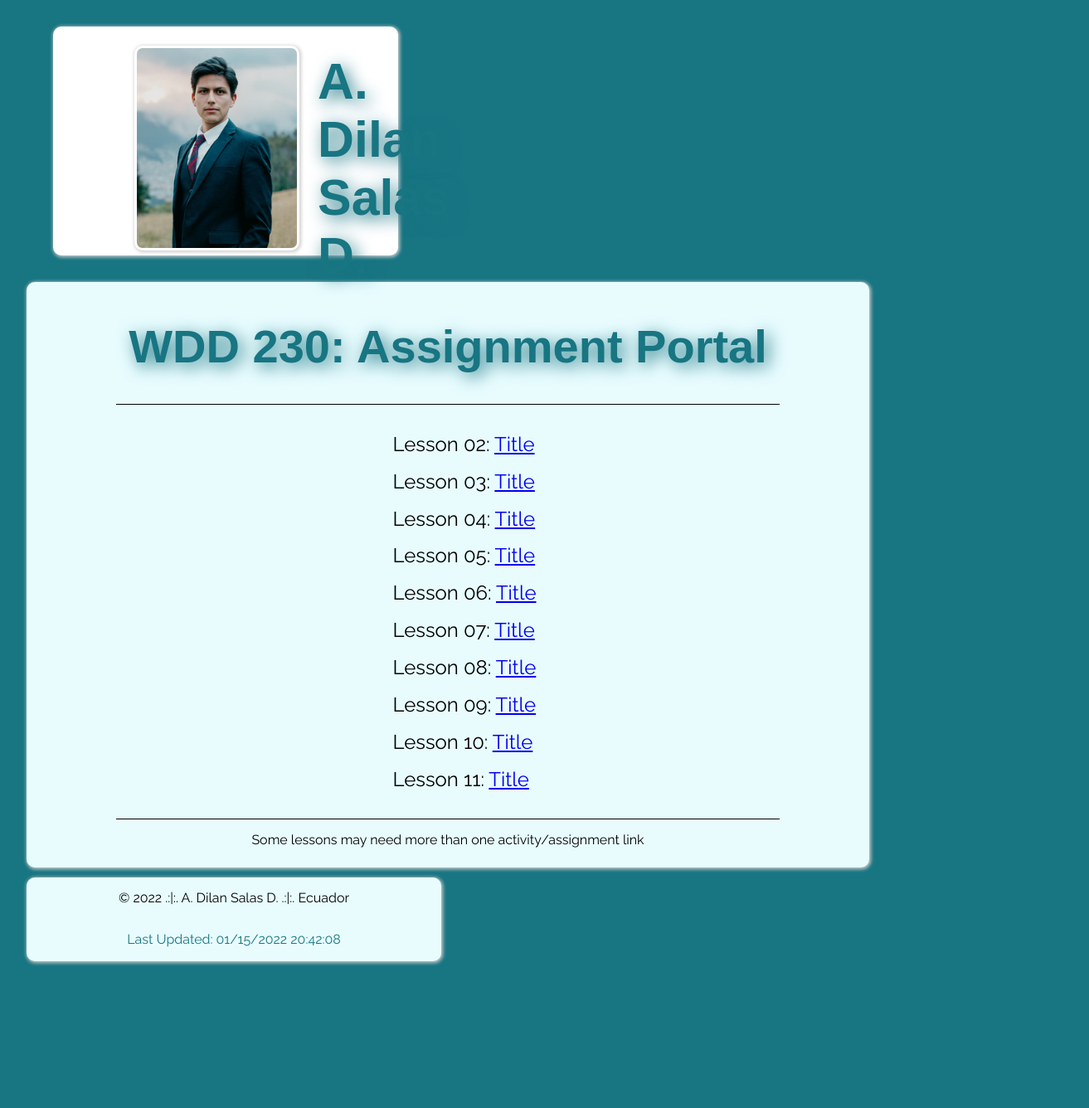
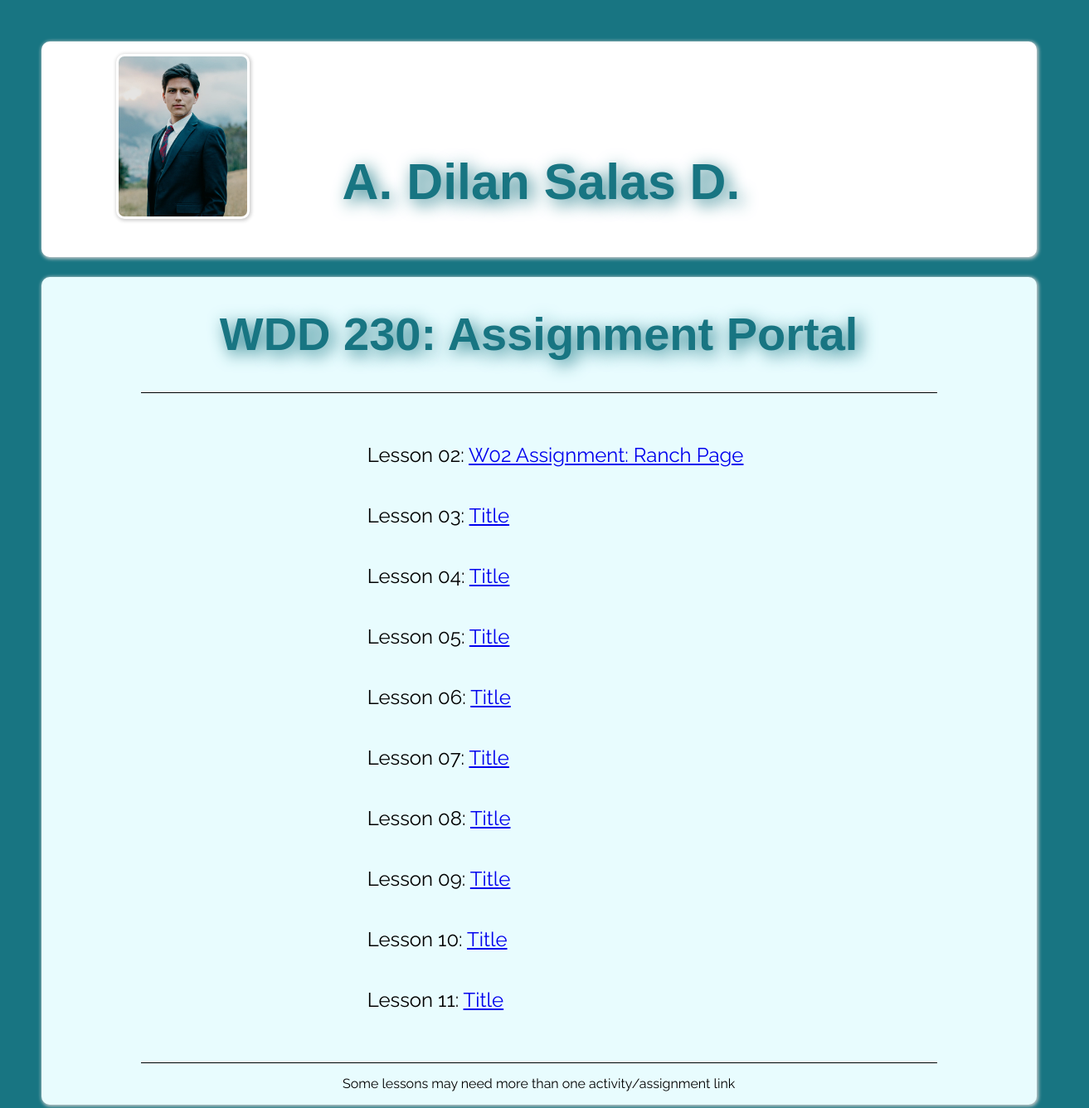
Before and after one commit to adylansd28/wdd230, a plain HTML site: page index.html in a window 1280 px wide. Shown: the top 1336 px of the page at 83% size, 1313 px wide, since content can reach past the window. Before the commit the page ends 1191 px from the top, so only its background shows below. Drawn offline with nearby package versions, Linux system fonts and the light colour scheme; a web font is replaced by a local one.

Commit message:
Corrections Week 02 Ranch

```diff
--- a/css/medium.css
+++ b/css/medium.css
@@ -1,6 +1,13 @@
 @media only screen and (min-width: 32.5em) {
-    header, body {
-        max-width: 400px;
-        margin: 2em;
+    header, body, main {
+        width: 1200px;
+        padding: 0;
+        margin: 0;
+        margin: 2%;
+    }
+
+    footer {
+        width: 1200px;
+        margin: 2%;
     }
  }   /* end of media query */
--- a/css/small.css
+++ b/css/small.css
@@ -9,28 +9,26 @@ h1 {
 
 body {
     background-color: #187582;
-    max-width: 1000px;
-    margin: auto;
+    width: 1200px;
+    align-content: center;
+    padding: 0;
+    margin: 0;
 }
 
 img {
-    max-height: 200px;
+    max-width: 200px;
 }
 
 header {
     background-color: white;
-    margin-left: auto;
-    margin-right: auto;
-    margin-top: 3%;
-    border: solid 1px black;
     display: grid;
     height: 260px;
     width: 900px;
     grid-template-columns: 300px auto;
-    padding: 2%;
-    border: 0;
     box-shadow: 1px 1px 4px 1px #ccc;
     border-radius: 10px;
+    margin: 0;
+    padding: 0;
 }
 
 img {
@@ -41,7 +39,6 @@ img {
     margin-top: 5%;
     margin-left: 30%;
     padding: 1%;
-    border: 0;
     box-shadow: 1px 1px 4px 1px #ccc;
     border-radius: 10px;
 }
@@ -49,6 +46,7 @@ img {
 #my-name-title {
     display:inline;
     grid-column: 2/3;
+    width: 100%;
     max-width: 100%;
     max-height: 100%;
     margin-top: 15%;
@@ -57,16 +55,12 @@ img {
 
 main {
     background-color: #E8FCFE;
-    margin-left: auto;
-    margin-right: auto;
-    width: 1000px;
-    margin-top: 3%;
-    border: solid 1px black;
+    width: 900px;
     display: grid;
-    padding: 2%;
-    border: 0;
     box-shadow: 1px 1px 4px 1px #ccc;
     border-radius: 10px;
+    padding: 0;
+    margin: 0;
 }
 
 main h1 {
@@ -103,27 +97,14 @@ div {
 
 footer {
     background-color: #E8FCFE;
-    margin-left: auto;
-    margin-right: auto;
-    width: 500px;
-    margin-top: 3%;
-    border: solid 1px black;
+    width: 900px;
     display: grid;
-    padding: 0;
-    border: 0;
     box-shadow: 1px 1px 4px 1px #ccc;
     border-radius: 10px;
+    margin: 0;
+    padding: 0;
 }
 
 #last-updated-p {
     color: #187582;
 }
-
-@media screen and (max-width: 550px) {
-    /* beginning of media query */
-        .home-grid {
-        display: block;
-        }
-
-    /* end of media query */
-    }
--- a/index.html
+++ b/index.html
@@ -29,7 +29,7 @@
       <div class="line-1"></div>
 
       <ul>
-        <li>Lesson 02: <a href="#">Title</a></li>
+        <li>Lesson 02: <a href="https://htmlpreview.github.io/?https://github.com/adylansd28/wdd230/blob/main/ranch-start/index.html">W02 Assignment: Ranch Page</a></li>
         <li>Lesson 03: <a href="#">Title</a></li>
         <li>Lesson 04: <a href="#">Title</a></li>
         <li>Lesson 05: <a href="#">Title</a></li>
--- a/ranch-start/css/small.css
+++ b/ranch-start/css/small.css
@@ -18,7 +18,7 @@ body {
 
 /* Header rules here*/
 header {
-    background-color: #17a8e4;
+    background-color: green;
     padding: 1rem 2%;
 }
 
@@ -90,8 +90,7 @@ main figcaption {
 }
 
 footer {
-    background-color: #17a8e4;
+    background-color: green;
     text-align: center;
-    background-color: #19a8e4;
     padding: 1rem 2%;
 }
```
Also changed, not shown: ranch-start/index.html (+1 -1 lines). Lines whose indentation alone changed are shown as unchanged.
